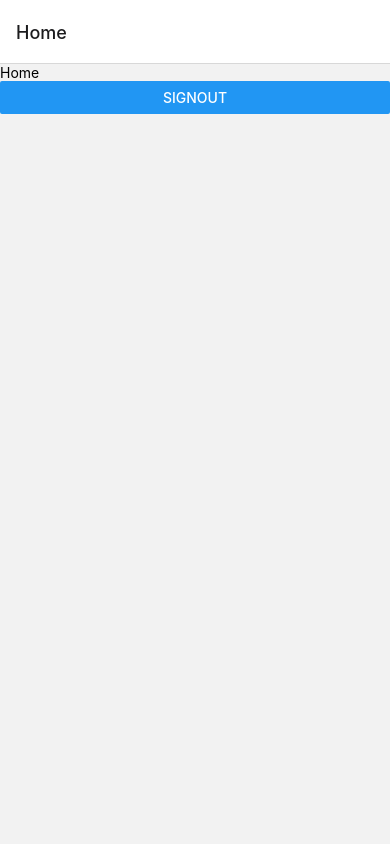
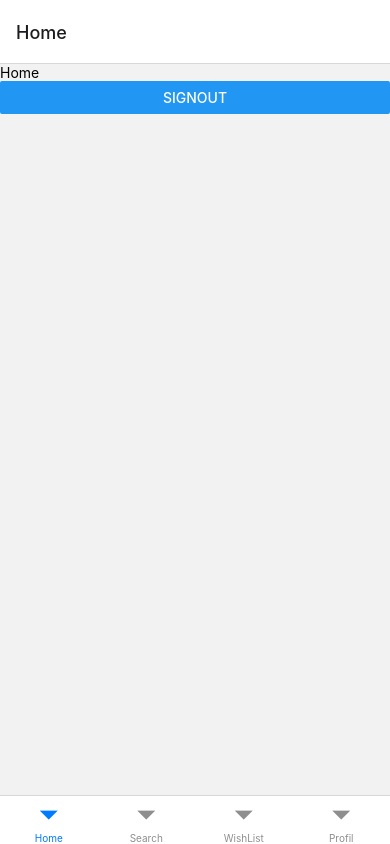
Before and after one commit to Axel-cmd/ECommerceNative, a React Native app: screen / in a window 390 px wide. Both pictures are taken after a click on the button "LOGIN". Built offline with nearby package versions, Linux system fonts and the light colour scheme.

Commit message:
Ajout bottom nav + screen

```diff
--- a/package.json
+++ b/package.json
@@ -9,6 +9,7 @@
     "web": "expo start --web"
   },
   "dependencies": {
+    "@react-navigation/bottom-tabs": "^6.5.12",
     "@react-navigation/native": "^6.1.10",
     "@react-navigation/native-stack": "^6.9.18",
     "@reduxjs/toolkit": "^2.1.0",
--- a/src/navigations/AppNavigator.tsx
+++ b/src/navigations/AppNavigator.tsx
@@ -1,13 +1,14 @@
 import { createNativeStackNavigator } from "@react-navigation/native-stack"
 
 import { HomeScreen } from "screens/index";
+import { BottomNavigator } from "./BottomNavigator";
 
 const Stack = createNativeStackNavigator();
 
 export const AppNavigator = () => {
     return(
-        <Stack.Navigator initialRouteName="Home" >
-            <Stack.Screen name="Home" component={HomeScreen} />
+        <Stack.Navigator initialRouteName="BottomNav" screenOptions={{headerShown: false}} >
+            <Stack.Screen name="BottomNav" component={BottomNavigator} />
         </Stack.Navigator>
     )
 }
--- /dev/null
+++ b/src/navigations/BottomNavigator.tsx
@@ -0,0 +1,15 @@
+import { createBottomTabNavigator } from '@react-navigation/bottom-tabs';
+import { HomeScreen, ProfilScreen, SearchScreen, WishListScreen } from 'screens/index';
+
+const Tab = createBottomTabNavigator();
+
+export const BottomNavigator = () => {
+  return (
+    <Tab.Navigator initialRouteName='Home' >
+      <Tab.Screen name="Home" component={HomeScreen} />
+      <Tab.Screen name="Search" component={SearchScreen} />
+      <Tab.Screen name="WishList" component={WishListScreen} />
+      <Tab.Screen name="Profil" component={ProfilScreen} />
+    </Tab.Navigator>
+  );
+}
--- /dev/null
+++ b/src/screens/ProfilScreen.tsx
@@ -0,0 +1,7 @@
+import { Text } from "react-native"
+
+export const ProfilScreen = () => {
+    return(
+        <Text>Profil</Text>
+    )
+}
--- /dev/null
+++ b/src/screens/SearchScreen.tsx
@@ -0,0 +1,7 @@
+import { Text } from "react-native"
+
+export const SearchScreen = () => {
+    return(
+        <Text>Search</Text>
+    )
+}
--- /dev/null
+++ b/src/screens/WishListScreen.tsx
@@ -0,0 +1,7 @@
+import { Text } from "react-native"
+
+export const WishListScreen = () => {
+    return(
+        <Text>Liste de souhait</Text>
+    )
+}
--- a/src/screens/index.ts
+++ b/src/screens/index.ts
@@ -1,3 +1,6 @@
 export * from "./LoginScreen";
 export * from "./RegisterScreen";
 export * from "./HomeScreen";
+export * from "./SearchScreen";
+export * from "./WishListScreen";
+export * from "./ProfilScreen";
```
Also changed, not shown: 1 other file (tests, documents, lock files or other folders).
